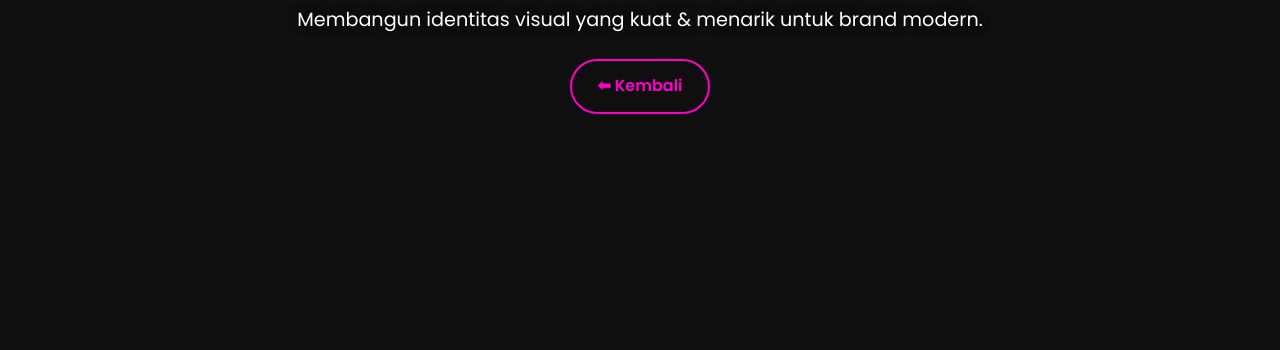
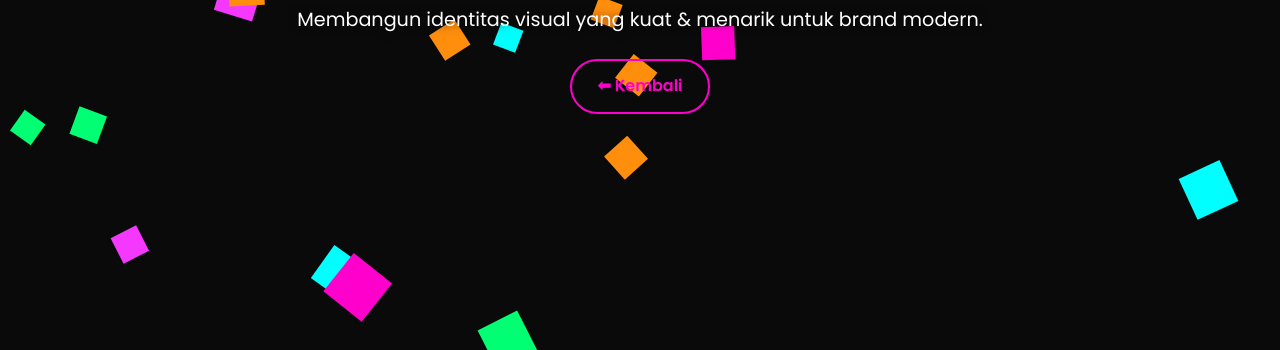
Before and after one commit to mistymartinez212-cmyk/website-baru, a plain HTML site: page project2.html in a window 1280 px wide. Shown: the part 207-557 px from the top of the page. Drawn offline with Linux system fonts and the light colour scheme.

Commit message:
Update project2.html

```diff
--- a/project2.html
+++ b/project2.html
@@ -8,6 +8,8 @@
   <link href="https://fonts.googleapis.com/css2?family=Poppins:wght@400;600;800&display=swap" rel="stylesheet">
 </head>
 <body>
+  <!-- Background Particles -->
+  <canvas id="tetrisParticles"></canvas>
 
   <!-- HEADER -->
   <header class="hero" style="height: 60vh;">
@@ -15,6 +17,7 @@
     <p>Membangun identitas visual yang kuat & menarik untuk brand modern.</p>
     <a href="index.html#projects" class="btn-outline">⬅ Kembali</a>
   </header>
+
 
   <!-- PROJECT DETAIL -->
   <section class="project-detail fade-section">
```
